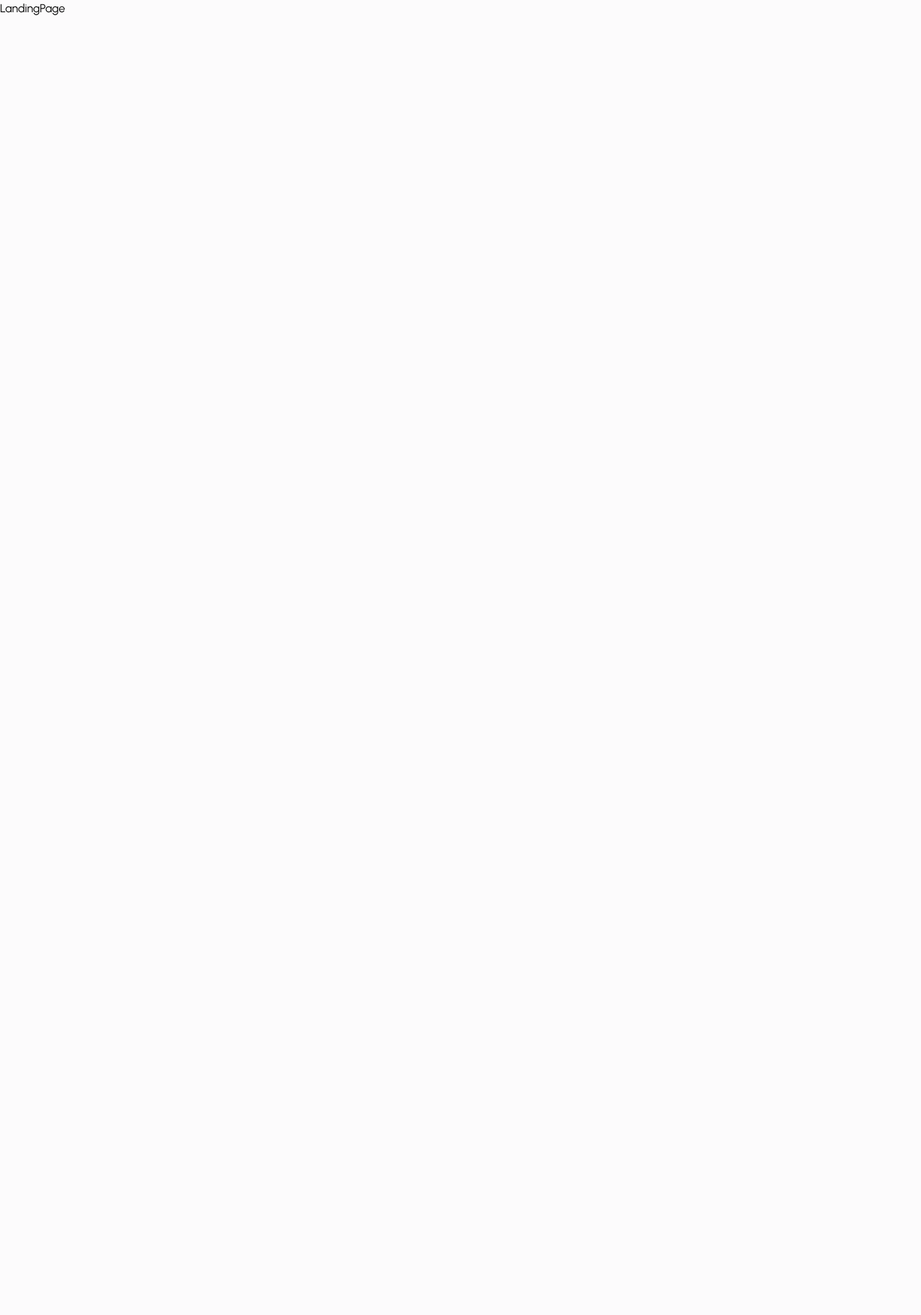
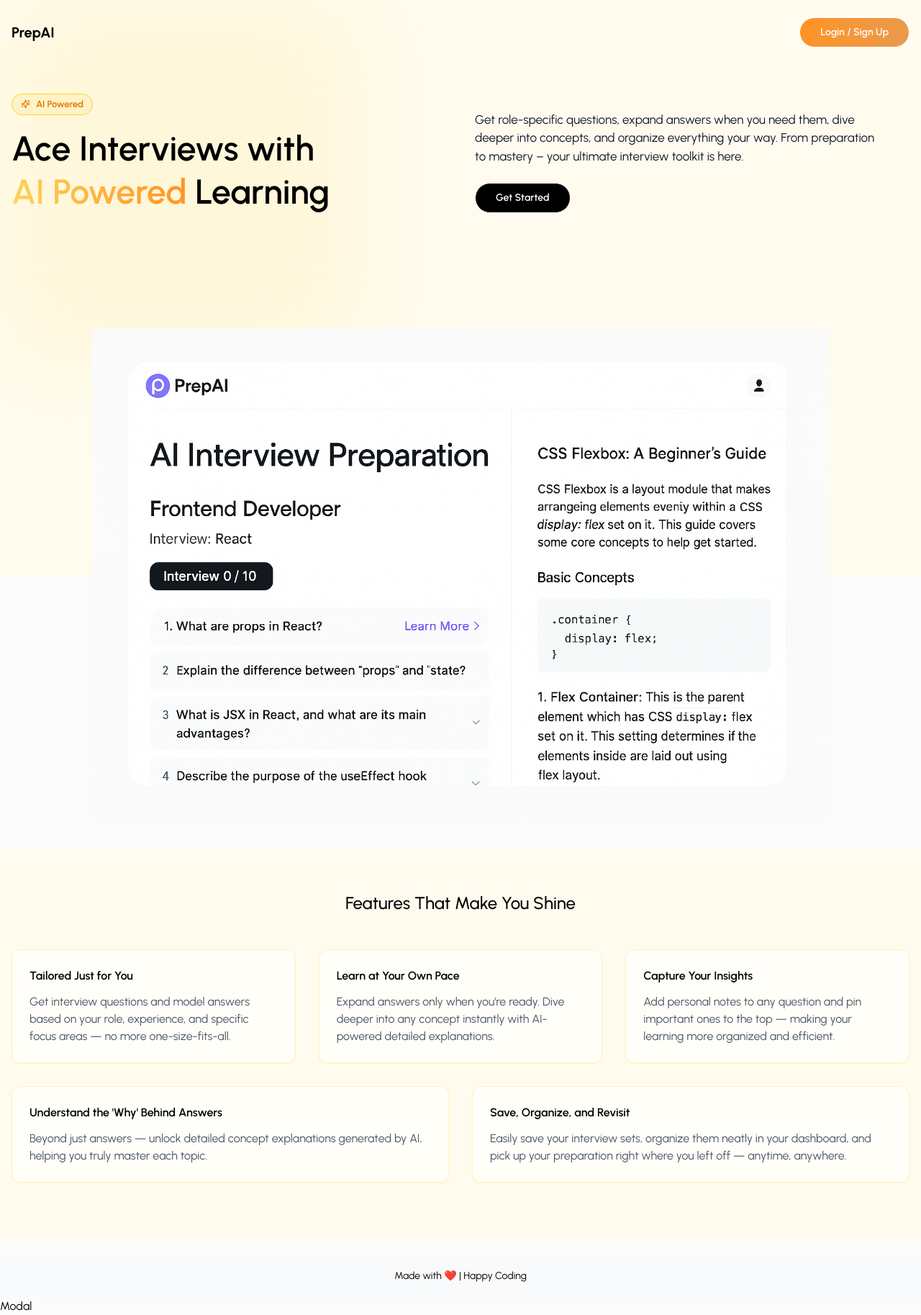
Before and after one commit to abhi-up/ai-interview-prep, a React (Vite) app in the folder frontend/: page / in a window 1280 px wide. Shown: the whole page at 72% size. Before the commit the page ends 800 px from the top, so only its background shows below. Built offline with nearby package versions, Linux system fonts and the light colour scheme.

Commit message:
added the landing page

```diff
--- a/frontend/src/App.jsx
+++ b/frontend/src/App.jsx
@@ -2,8 +2,8 @@
 import { BrowserRouter as Router, Routes, Route } from "react-router-dom"
 import { Toaster } from "react-hot-toast"
 
-import Login from "./pages/Auth/Login"
-import SignUp from "./pages/Auth/SignUp"
+// import Login from "./pages/Auth/Login"
+// import SignUp from "./pages/Auth/SignUp"
 import LandingPage from "./pages/LandingPage"
 import Dashboard from "./pages/Home/Dashboard"
 import InterviewPrep from "./pages/InterviewPrep/InterviewPrep"
@@ -15,8 +15,8 @@
         <Routes>
           {/* Default Route  */}
           <Route path="/" element={<LandingPage />} />
-          <Route path="/login" element={<Login />} />
-          <Route path="/signup" element={<SignUp />} />
+          {/* <Route path="/login" element={<Login />} />
+          <Route path="/signup" element={<SignUp />} /> */}
           <Route path="/dashboard" element={<Dashboard />} />
           <Route
             path="/interview-prep/:sessionId"
--- /dev/null
+++ b/frontend/src/components/Modal.jsx
@@ -0,0 +1,7 @@
+import React from "react"
+
+const Modal = () => {
+  return <div>Modal</div>
+}
+
+export default Modal
--- a/frontend/src/pages/LandingPage.jsx
+++ b/frontend/src/pages/LandingPage.jsx
@@ -1,7 +1,148 @@
-import React from "react"
+import { useState } from "react"
+import { APP_FEATURES } from "../utils/data"
+import { useNavigate } from "react-router-dom"
+import { LuSparkles } from "react-icons/lu"
+import Modal from "../components/Modal"
+import Login from "./Auth/Login"
+import SignUp from "./Auth/SignUp"
+import img from "../assets/banner.png"
 
 const LandingPage = () => {
-  return <div>LandingPage</div>
+  const navigate = useNavigate()
+
+  const [openAuthModal, setOpenAuthModal] = useState(false)
+  const [currentPage, setCurrentPage] = useState("login")
+
+  const handleCTA = () => {
+    // Navigate to dashboard or authentication page
+  }
+
+  return (
+    <>
+      <div className="w-full min-h-screen bg-[#FFFCEF] relative">
+        {/* Background Blur Circle */}
+        <div className="w-[500px] h-[500px] bg-amber-200/20 blur-[65px] absolute top-0 left-0" />
+
+        <div className="container mx-auto px-4 pt-6 pb-[200px] relative z-10">
+          {/* Header */}
+          <header className="flex justify-between items-center mb-16">
+            <div className="text-xl text-black font-bold">PrepAI</div>
+            <button
+              className="bg-gradient-to-r from-[#FF9324] to-[#e99a4b] hover:from-black hover:to-black text-sm font-semibold text-white px-7 py-2.5 rounded-full border border-white transition-colors"
+              onClick={() => setOpenAuthModal(true)}
+            >
+              Login / Sign Up
+            </button>
+          </header>
+
+          {/* Hero Section */}
+          <div className="flex flex-col md:flex-row items-center gap-10">
+            {/* Left Content */}
+            <div className="w-full md:w-1/2">
+              <div className="flex items-center justify-start mb-4">
+                <div className="flex items-center gap-2 text-[13px] text-amber-600 font-semibold bg-amber-100 px-3 py-1 rounded-full border border-amber-300">
+                  <LuSparkles /> AI Powered
+                </div>
+              </div>
+              <h1 className="text-4xl md:text-5xl text-black font-semibold leading-tight mb-6">
+                Ace Interviews with <br />
+                <span className="text-transparent bg-clip-text bg-[radial-gradient(circle,_#FF9324_0%,_#FCD760_100%)] bg-[length:200%_200%] animate-text-shine">
+                  AI Powered
+                </span>{" "}
+                Learning
+              </h1>
+            </div>
+
+            {/* Right Content */}
+            <div className="w-full md:w-1/2">
+              <p className="text-[17px] text-gray-900 md:mr-8 mb-6">
+                Get role-specific questions, expand answers when you need them,
+                dive deeper into concepts, and organize everything your way.
+                From preparation to mastery – your ultimate interview toolkit is
+                here.
+              </p>
+              <button
+                className="bg-black text-sm font-semibold text-white px-7 py-2.5 rounded-full hover:bg-yellow-100 hover:text-black border border-yellow-50 hover:border-yellow-300 transition-colors"
+                onClick={handleCTA}
+              >
+                Get Started
+              </button>
+            </div>
+          </div>
+        </div>
+      </div>
+
+      {/* Hero Image */}
+      <div className="w-full min-h-full relative z-10">
+        <div>
+          <section className="flex items-center justify-center -mt-86">
+            <img src={img} alt="Hero Image" className="w-[80vw] rounded-lg " />
+          </section>
+        </div>
+
+        <div className="w-full min-h-full bg-[#FFFCEF] mt-10">
+          <div className="container mx-auto px-4 pt-10 pb-20">
+            <section className="mt-5">
+              <h2 className="text-2xl font-medium text-center mb-12">
+                Features That Make You Shine
+              </h2>
+
+              <div className="flex flex-col items-center gap-8">
+                {/* First 3 cards  */}
+                <div className="grid grid-cols-1 md:grid-cols-3 gap-8 w-full">
+                  {APP_FEATURES.slice(0, 3).map((feature) => (
+                    <div
+                      key={feature.id}
+                      className="bg-[#FFFEF8] p-6 rounded-xl shadow-xs hover:shadow-lg shadow-amber-100 transition border border-amber-100"
+                    >
+                      <h3 className="text-base font-semibold mb-3">
+                        {feature.title}
+                      </h3>
+                      <p className="text-gray-600">{feature.description}</p>
+                    </div>
+                  ))}
+                </div>
+                {/* Remaining Cards  */}
+                <div className="grid grid-cols-1 md:grid-cols-2 gap-8">
+                  {APP_FEATURES.slice(3).map((feature) => (
+                    <div
+                      key={feature.id}
+                      className="bg-[#FFFEF8] p-6 rounded-xl shadow-xs hover:shadow-lg shadow-amber-100 transition border border-amber-100"
+                    >
+                      <h3 className="text-base font-semibold mb-3">
+                        {feature.title}
+                      </h3>
+                      <p className="text-gray-600">{feature.description}</p>
+                    </div>
+                  ))}
+                </div>
+              </div>
+            </section>
+          </div>
+        </div>
+
+        <div className="text-sm bg-gray-50 text-secondary text-center p-5 mt-5">
+          Made with ❤️ | Happy Coding
+        </div>
+      </div>
+
+      <Modal
+        isOpen={openAuthModal}
+        onClose={() => {
+          setOpenAuthModal(false)
+          setCurrentPage("login")
+        }}
+        hideHeader
+      >
+        <div>
+          {currentPage === "login" && <Login setCurrentPage={setCurrentPage} />}
+          {currentPage === "signup" && (
+            <SignUp setCurrentPage={setCurrentPage} />
+          )}
+        </div>
+      </Modal>
+    </>
+  )
 }
 
 export default LandingPage
--- a/frontend/src/utils/data.js
+++ b/frontend/src/utils/data.js
@@ -0,0 +1,32 @@
+export const APP_FEATURES = [
+  {
+    id: "01",
+    title: "Tailored Just for You",
+    description:
+      "Get interview questions and model answers based on your role, experience, and specific focus areas — no more one-size-fits-all.",
+  },
+  {
+    id: "02",
+    title: "Learn at Your Own Pace",
+    description:
+      "Expand answers only when you're ready. Dive deeper into any concept instantly with AI-powered detailed explanations.",
+  },
+  {
+    id: "03",
+    title: "Capture Your Insights",
+    description:
+      "Add personal notes to any question and pin important ones to the top — making your learning more organized and efficient.",
+  },
+  {
+    id: "04",
+    title: "Understand the 'Why' Behind Answers",
+    description:
+      "Beyond just answers — unlock detailed concept explanations generated by AI, helping you truly master each topic.",
+  },
+  {
+    id: "05",
+    title: "Save, Organize, and Revisit",
+    description:
+      "Easily save your interview sets, organize them neatly in your dashboard, and pick up your preparation right where you left off — anytime, anywhere.",
+  },
+]
```
Also changed, not shown: frontend/src/assets/banner.png (added), frontend/src/assets/logo.png (added).
